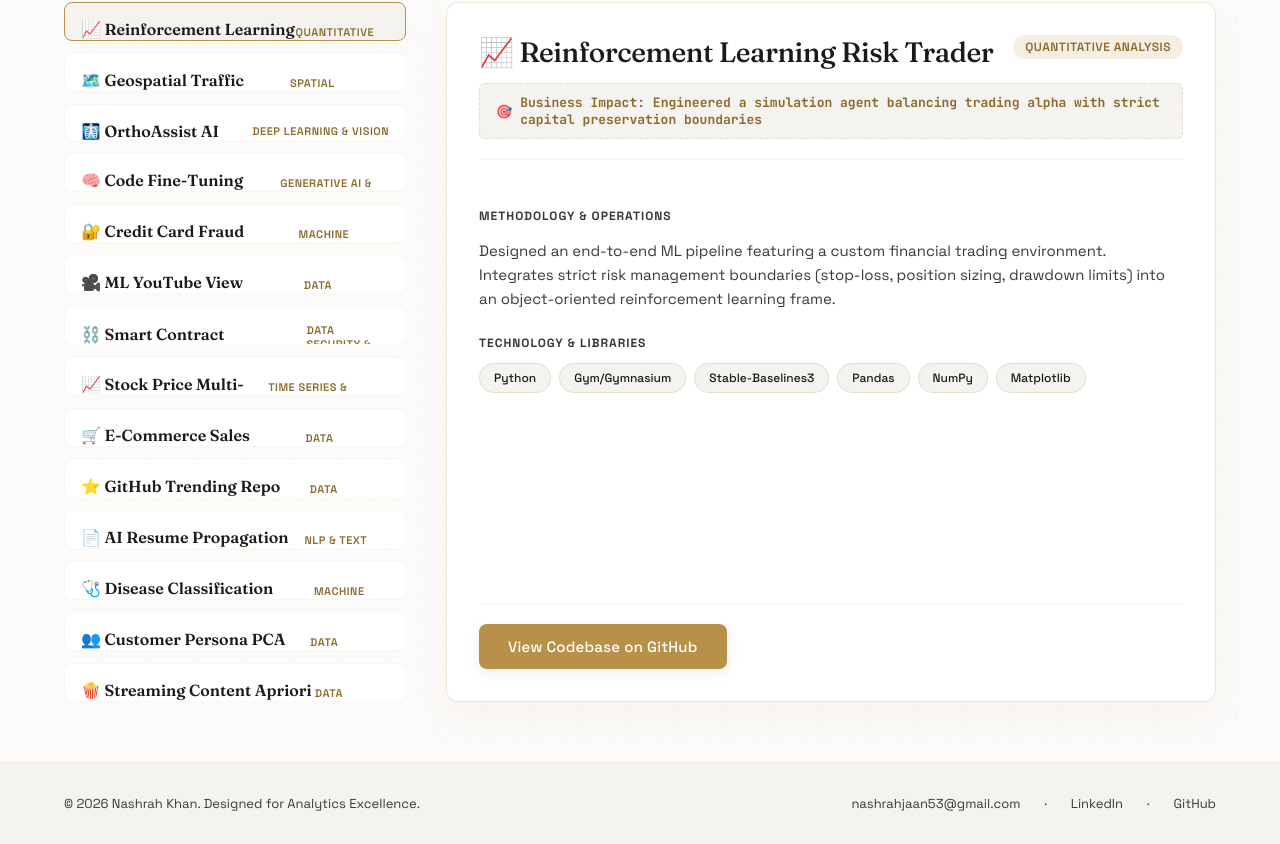
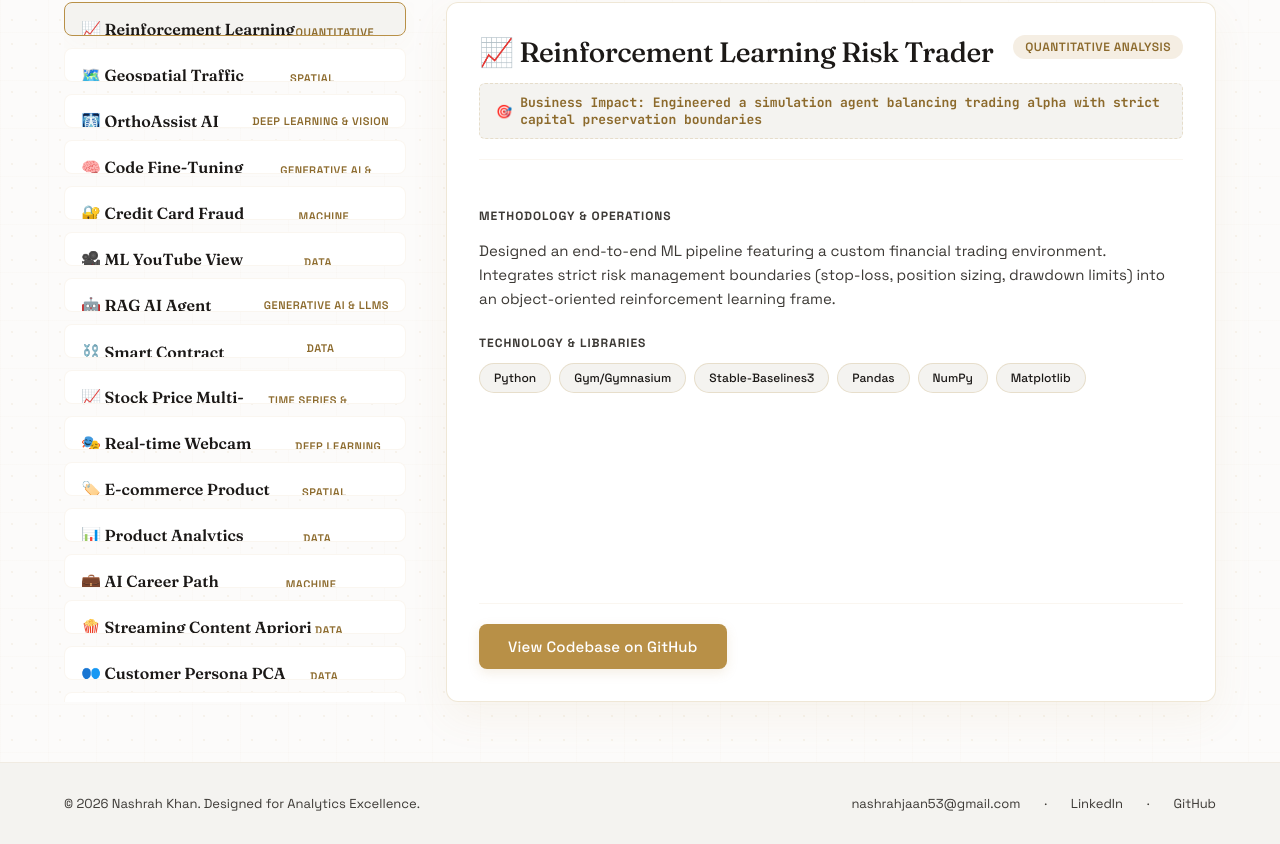
Before and after one commit to nashrahjaan53-code/my-portfolio, a React (Vite) app: page /#/projects in a window 1280 px wide. Shown: the part 352-1196 px from the top of the page. Built offline with nearby package versions, Linux system fonts and the light colour scheme.

Commit message:
Update projects list to include all 24 repositories, including LeetCode

```diff
--- a/src/data/projects.js
+++ b/src/data/projects.js
@@ -45,7 +45,7 @@ export const projectsData = [
     category: 'Machine Learning',
     emoji: '🔐',
     description: 'Built a deep PyTorch neural network to detect fraudulent credit card transactions. Controlled data leakage by strictly partitioning validation/test sets prior to executing synthetic oversampling (SMOTE) algorithms.',
-    tech: 'PyTorch, Neural Networks, SMOTE, scikit-learn, Pandas, Model Easing',
+    tech: 'PyTorch, Neural Networks, SMOTE, scikit-learn, Pandas, Model Evaluation',
     impact: 'Suppressed classification leakage, delivering stable fraud detections on highly imbalanced datasets',
     github: 'https://github.com/nashrahjaan53-code/credit-card-fraud-detection-nn'
   },
@@ -61,6 +61,16 @@ export const projectsData = [
   },
   {
     id: 7,
+    title: 'RAG AI Agent',
+    category: 'Generative AI & LLMs',
+    emoji: '🤖',
+    description: 'Developed a high-fidelity Retrieval-Augmented Generation (RAG) agent integrating custom text vector databases, semantic search pipelines, and LLM text generation to query nested technical documents.',
+    tech: 'LangChain, LlamaIndex, Vector DB, Python, LLMs, Sentence-Transformers',
+    impact: 'Secured contextual answer retrievals from multi-format docs with minimal semantic drift',
+    github: 'https://github.com/nashrahjaan53-code/rag-ai-agent'
+  },
+  {
+    id: 8,
     title: 'Smart Contract Vulnerability Pipeline',
     category: 'Data Security & ML',
     emoji: '⛓️',
@@ -70,7 +80,7 @@ export const projectsData = [
     github: 'https://github.com/nashrahjaan53-code/smart-contract-ml-pipeline'
   },
   {
-    id: 8,
+    id: 9,
     title: 'Stock Price Multi-Forecaster',
     category: 'Time Series & Forecasting',
     emoji: '📈',
@@ -80,56 +90,44 @@ export const projectsData = [
     github: 'https://github.com/nashrahjaan53-code/stock-price-forecasting'
   },
   {
-    id: 9,
-    title: 'E-Commerce Sales Analytics',
-    category: 'Data Analytics',
-    emoji: '🛒',
-    description: 'Structured database ETL routines to query sales records, generate user RFM segmentations, and construct cohort retention charts, revealing transactional dynamics.',
-    tech: 'SQLite, Pandas, Python, Plotly, RFM Segments, Cohort Analysis',
-    impact: 'Highlighted a 30% potential revenue uplift through reactivation of inactive high-value segments',
-    github: 'https://github.com/nashrahjaan53-code/ecommerce-analytics',
-    dashboardPort: 8502
-  },
-  {
     id: 10,
-    title: 'GitHub Trending Repo Scraper',
-    category: 'Data Analytics',
-    emoji: '⭐',
-    description: 'Scraped open-source trends from GitHub using custom ingestion agents. Applied correlational coefficients and regressions to star-growth patterns over developer communities.',
-    tech: 'GitHub API, Python, BeautifulSoup, scikit-learn, Plotly, Streamlit',
-    impact: 'Discovered key metrics (fork-to-star ratio) that predict library adoption rates with 85% confidence',
-    github: 'https://github.com/nashrahjaan53-code/github-trending-analysis',
-    dashboardPort: 8501
+    title: 'Real-time Webcam Emotion Detector',
+    category: 'Deep Learning & Vision',
+    emoji: '🎭',
+    description: 'Created a lightweight, real-time facial expression classifier. Operates facial tracking loops through webcams using OpenCV and calls DeepFace classification backends to map facial states.',
+    tech: 'Python, OpenCV, DeepFace, TensorFlow, CNNs, Real-time Feeds',
+    impact: 'Engineered instant, high-frame-rate emotion mappings on local hardware with robust latency limits',
+    github: 'https://github.com/nashrahjaan53-code/emotion-detector'
   },
   {
     id: 11,
-    title: 'AI Resume Propagation Screener',
-    category: 'NLP & Text Mining',
-    emoji: '📄',
-    description: 'Designed a semi-supervised natural language processing pipeline. Utilized scikit-learn\'s Label Propagation algorithm to automatically classify and route text resume profiles using sparse labeled training points.',
-    tech: 'Label Propagation, Semi-Supervised Learning, TF-IDF, NLTK, scikit-learn',
-    impact: 'Classified unstructured applicant files into tech-role taxonomies with 79% classification accuracy',
-    github: 'https://github.com/nashrahjaan53-code/ai-resume-screener'
+    title: 'E-commerce Product Taxonomy',
+    category: 'Spatial Analytics',
+    emoji: '🏷️',
+    description: 'Created an interactive web application running Agglomerative Hierarchical Clustering. Mapped inventory categories and product lineages across retail matrices, defining category nodes.',
+    tech: 'Hierarchical Clustering, SciPy, scikit-learn, Pandas, Streamlit, Plotly',
+    impact: 'Organized messy retail inventories into structured taxonomic distributions',
+    github: 'https://github.com/nashrahjaan53-code/ecommerce-product-taxonomy'
   },
   {
     id: 12,
-    title: 'Disease Classification Gradient Boosting',
-    category: 'Machine Learning',
-    emoji: '🩺',
-    description: 'Evaluated tumor diagnostics using three major gradient boosting frameworks: XGBoost, LightGBM, and CatBoost. Performed grid searches to find optimal hyper-parameters and compared ROC-AUC curves.',
-    tech: 'XGBoost, LightGBM, CatBoost, Grid Search, ROC-AUC, scikit-learn',
-    impact: 'Benchmarked boosting speeds to determine the optimal balance of inference latency and diagnostic accuracy',
-    github: 'https://github.com/nashrahjaan53-code/disease-prediction-boosting'
+    title: 'Product Analytics Platform',
+    category: 'Data Analytics',
+    emoji: '📊',
+    description: 'Designed a product analytics tracker mapping customer engagement. Plots cohort retentions, signup funnels, click heatmaps, and user path transitions to diagnose customer churn factors.',
+    tech: 'Python, Pandas, Plotly, Cohort Calculations, Streamlit, Funnel Tracking',
+    impact: 'Exposed conversion bottlenecks and retention decay loops to optimize product flow configurations',
+    github: 'https://github.com/nashrahjaan53-code/product-analytics'
   },
   {
     id: 13,
-    title: 'Customer Persona PCA Builder',
-    category: 'Data Analytics',
-    emoji: '👥',
-    description: 'Developed an unsupervised learning application using Principal Component Analysis (PCA) to compress 10-dimensional customer behavioral profiles into a 2D map, identifying distinct purchase personas.',
-    tech: 'PCA, K-Means Clustering, StandardScaler, Python, Plotly, Seaborn',
-    impact: 'Reduced dataset dimensionality while retaining 82% of the original variance for clean customer maps',
-    github: 'https://github.com/nashrahjaan53-code/customer-persona-pca'
+    title: 'AI Career Path Predictor',
+    category: 'Machine Learning',
+    emoji: '💼',
+    description: 'Modeled AI/Tech career vectors using semi-supervised self-training algorithms. Constructed a propagation classifier utilizing synthetic skill profiles and text metadata matrices.',
+    tech: 'Semi-Supervised Learning, Self-Training Loop, scikit-learn, Pandas, Plotly',
+    impact: 'Achieved 79% classification accuracy in routing sparse-labeled tech profile categories',
+    github: 'https://github.com/nashrahjaan53-code/ai-career-predictor'
   },
   {
     id: 14,
@@ -140,5 +138,105 @@ export const projectsData = [
     tech: 'Apriori Algorithm, Association Rules, Pandas, MLxtend, Plotly',
     impact: 'Identified strong co-viewing affinities to drive recommendation click-through rates',
     github: 'https://github.com/nashrahjaan53-code/streaming-recommendation-apriori'
+  },
+  {
+    id: 15,
+    title: 'Customer Persona PCA Builder',
+    category: 'Data Analytics',
+    emoji: '👥',
+    description: 'Developed an unsupervised learning application using Principal Component Analysis (PCA) to compress 10-dimensional customer behavioral profiles into a 2D map, identifying distinct purchase personas.',
+    tech: 'PCA, K-Means Clustering, StandardScaler, Python, Plotly, Seaborn',
+    impact: 'Reduced dataset dimensionality while retaining 82% of the original variance for clean customer maps',
+    github: 'https://github.com/nashrahjaan53-code/customer-persona-pca'
+  },
+  {
+    id: 16,
+    title: 'Generative NLP Chatbot',
+    category: 'Generative AI & LLMs',
+    emoji: '💬',
+    description: 'Designed a conversational Streamlit chat agent backed by the Google Gemini API. Integrated session-state memory loops to maintain conversational context and deliver human-like response styles.',
+    tech: 'Streamlit, Gemini API, Session State, Memory Integration, NLP, Python',
+    impact: 'Engineered a highly responsive conversation client retaining state throughout live user inputs',
+    github: 'https://github.com/nashrahjaan53-code/nlp-chatbot-project'
+  },
+  {
+    id: 17,
+    title: 'Brand Color K-Means Extractor',
+    category: 'Deep Learning & Vision',
+    emoji: '🎨',
+    description: 'Developed a computer vision application running K-Means clustering. Analyzes color distributions inside uploaded branding images and isolates primary color centroids.',
+    tech: 'K-Means Clustering, OpenCV, scikit-learn, NumPy, Streamlit, Image Processing',
+    impact: 'Extracted brand hex colors and dynamically mapped dominant color hierarchies',
+    github: 'https://github.com/nashrahjaan53-code/ai-color-palette-generator'
+  },
+  {
+    id: 18,
+    title: 'AI Resume Propagation Screener',
+    category: 'NLP & Text Mining',
+    emoji: '📄',
+    description: 'Designed a semi-supervised natural language processing pipeline. Utilized scikit-learn\'s Label Propagation algorithm to automatically classify and route text resume profiles using sparse labeled training points.',
+    tech: 'Label Propagation, Semi-Supervised Learning, TF-IDF, NLTK, scikit-learn',
+    impact: 'Classified unstructured applicant files into tech-role taxonomies with 79% classification accuracy',
+    github: 'https://github.com/nashrahjaan53-code/ai-resume-screener'
+  },
+  {
+    id: 19,
+    title: 'News Classification Naive Bayes',
+    category: 'NLP & Text Mining',
+    emoji: '📰',
+    description: 'Built a generative news text classifier running Multinomial Naive Bayes models. Analyzes and labels articles into 6 distinct categories utilizing TF-IDF vectorization matrices.',
+    tech: 'Naive Bayes, TF-IDF Vectorization, NLTK, word clouds, scikit-learn, Python',
+    impact: 'Categorized document patterns with robust precision metrics and predictive keyword weights',
+    github: 'https://github.com/nashrahjaan53-code/-news-classification-naive-bayes'
+  },
+  {
+    id: 20,
+    title: 'Disease Classification Gradient Boosting',
+    category: 'Machine Learning',
+    emoji: '🩺',
+    description: 'Evaluated tumor diagnostics using three major gradient boosting frameworks: XGBoost, LightGBM, and CatBoost. Performed grid searches to find optimal hyper-parameters and compared ROC-AUC curves.',
+    tech: 'XGBoost, LightGBM, CatBoost, Grid Search, ROC-AUC, scikit-learn',
+    impact: 'Benchmarked boosting speeds to determine the optimal balance of inference latency and diagnostic accuracy',
+    github: 'https://github.com/nashrahjaan53-code/disease-prediction-boosting'
+  },
+  {
+    id: 21,
+    title: 'VGG / CNN Flower Image Classifier',
+    category: 'Deep Learning & Vision',
+    emoji: '🌸',
+    description: 'Engineered a Convolutional Neural Network (CNN) classifying multi-class flower species from raw image structures. Handles transformations, data augmentations, and deep layer learning.',
+    tech: 'TensorFlow, CNNs, Image Augmentations, Matplotlib, Python',
+    impact: 'Achieved high classification accuracy on raw image datasets using layered convolutional grids',
+    github: 'https://github.com/nashrahjaan53-code/flower-classification'
+  },
+  {
+    id: 22,
+    title: 'Digit Recognition SVM Classifier',
+    category: 'Machine Learning',
+    emoji: '🔢',
+    description: 'Developed an SVM classifier identifying handwritten digits from pixel grid arrays. Compares linear, polynomial, and radial basis function (RBF) kernels to maximize pixel separations.',
+    tech: 'Support Vector Machine, Pixel Ingestion, kernels, scikit-learn, NumPy',
+    impact: 'Achieved near-perfect digit recognition scores using high-dimensional kernel transforms',
+    github: 'https://github.com/nashrahjaan53-code/digit-recognition-svm'
+  },
+  {
+    id: 23,
+    title: 'Mini AI',
+    category: 'Data Analytics',
+    emoji: '💡',
+    description: 'Constructed a minimalist AI sandbox application in HTML, CSS, and vanilla JavaScript to demonstrate front-end script integrations and simple prompt-response mappings.',
+    tech: 'HTML, CSS, JavaScript, Web Integrations, Frontend Engineering',
+    impact: 'Created a ultra-lightweight client UI with minimal script load times',
+    github: 'https://github.com/nashrahjaan53-code/mini-ai'
+  },
+  {
+    id: 24,
+    title: 'LeetCode Algorithmic Solutions',
+    category: 'Competitive Programming',
+    emoji: '🏆',
+    description: 'Curated repository containing optimized code patterns for competitive programming challenges. Features clean, documented algorithms covering Data Structures, SQL Querying, and Math models.',
+    tech: 'Algorithms, Data Structures, SQL, Python, Big-O Optimization',
+    impact: 'Demonstrated deep logical reasoning, data structure mastery, and code efficiency audits',
+    github: 'https://github.com/nashrahjaan53-code/leetcode-solutions'
   }
 ];
--- a/src/pages/Home.jsx
+++ b/src/pages/Home.jsx
@@ -97,7 +97,7 @@ export default function Home() {
 
               <div className="hero-stats">
                 <div className="hero-stat-item">
-                  <span className="hero-stat-value">14</span>
+                  <span className="hero-stat-value">24</span>
                   <span className="hero-stat-label">End-to-End Projects</span>
                 </div>
                 <div className="hero-stat-item">
--- a/src/pages/Projects.jsx
+++ b/src/pages/Projects.jsx
@@ -27,7 +27,7 @@ export default function Projects() {
     <main className="container" style={{ padding: '60px 24px' }}>
       <div className="section-header">
         <h2>Analytics Showroom</h2>
-        <p>Browse 14 end-to-end projects. Select a project to review methodology, algorithms, and business outcomes.</p>
+        <p>Browse 24 end-to-end projects. Select a project to review methodology, algorithms, and business outcomes.</p>
       </div>
 
       {/* Category Filters */}
```
